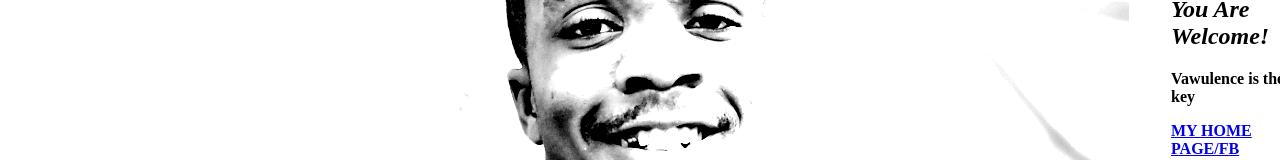
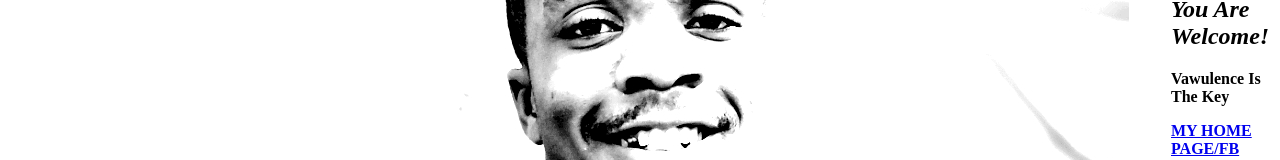
Before and after one commit to prinxyno/princecv, a plain HTML site: page index.html in a window 1280 px wide. Shown: the part 207-367 px from the top of the page. Drawn offline with Linux system fonts and the light colour scheme.

Commit message:
Update index.html

```diff
--- a/index.html
+++ b/index.html
@@ -10,7 +10,7 @@
         <td><img src="prince-oo.jpg" alt="Prince profile picture"></td>
         <td><h1><strong>DANCE LIKE A PRO</strong></h1>
             <h2><em>You Are Welcome!</em></h2>
-            <p><strong>Vawulence is the key</strong></p>
+            <p><strong>Vawulence Is The Key</strong></p>
             <p><strong> <a href="https://ms-my.facebook.com/princeconceptz/">MY HOME PAGE/FB</a></strong></p>
             <p><strong> <a href="https://imginn.org/_prinxyno/">MY HOME PAGE/IG</a></strong></p>
             <h3><strong><em><a href="https://imginn.org/p/CXz-DJZhBCa/">Check this out</a></em></strong></h3></td>
```
